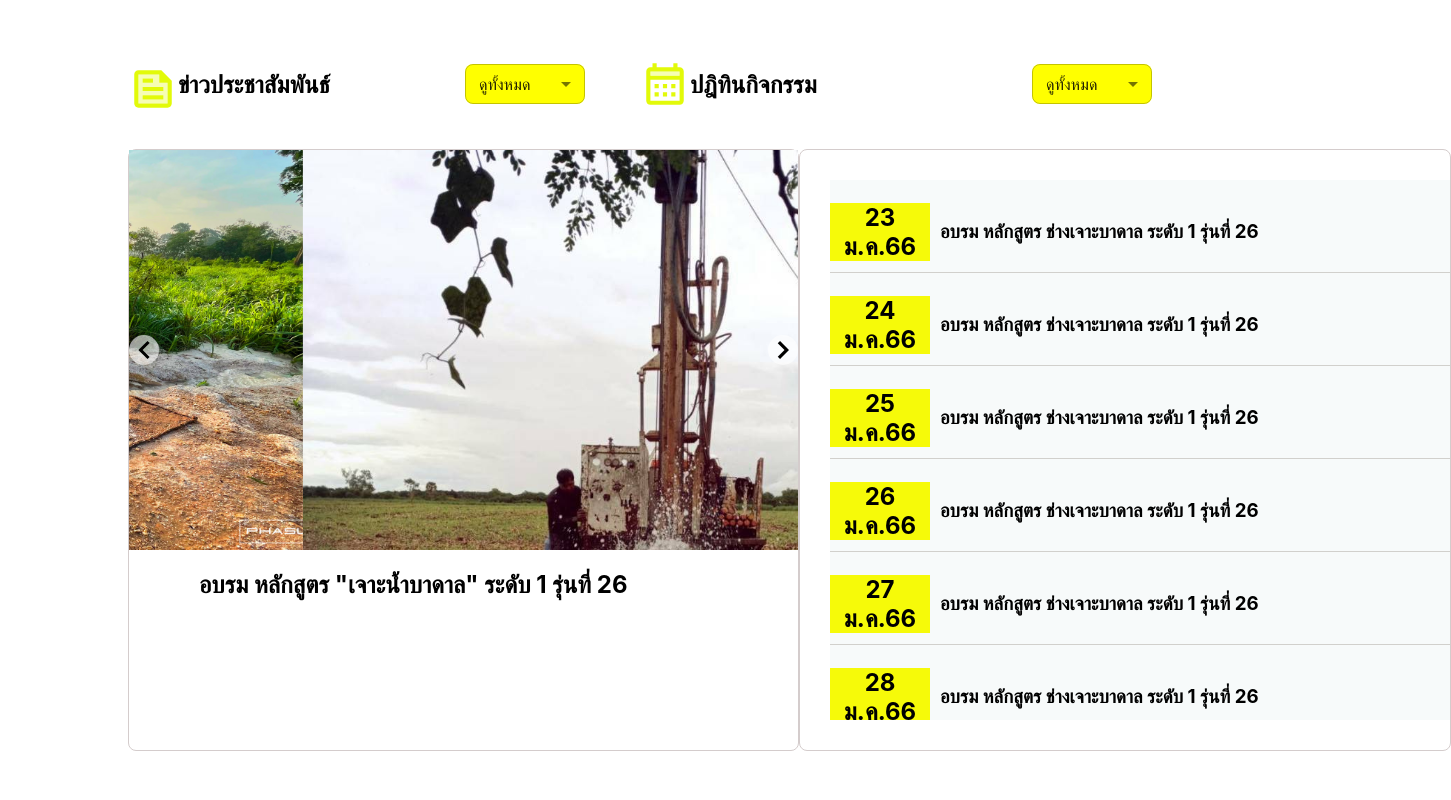
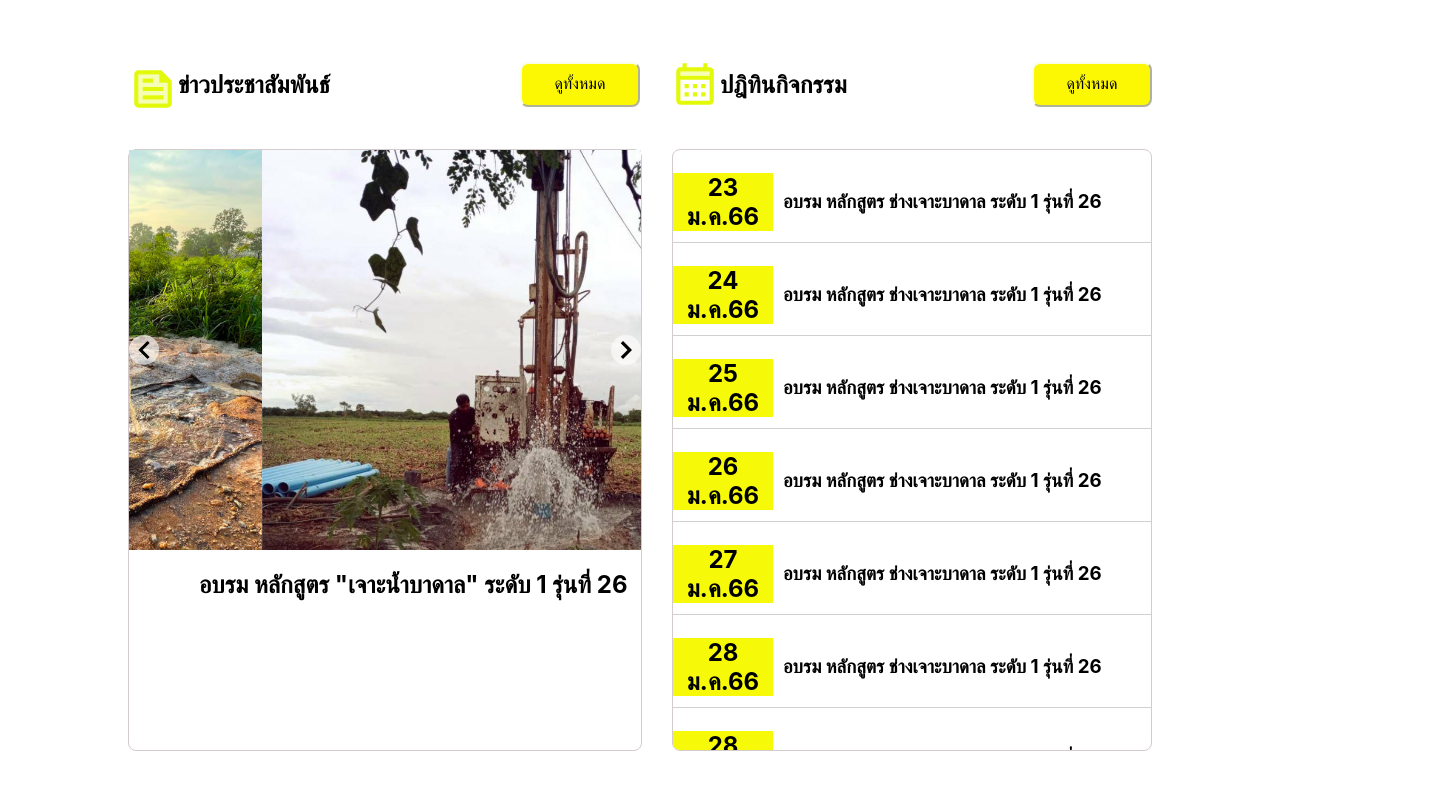
Before and after one commit to chatreezoo/groundwater, a React (Create React App) app: page / in a window 1280 px wide. Shown: the top 800 px of the page, 1451 px wide, since content can reach past the window. Built offline with nearby package versions, Linux system fonts and the light colour scheme.

Commit message:
update box center

```diff
--- a/src/Activity.js
+++ b/src/Activity.js
@@ -28,6 +28,18 @@ function Activity() {
       title: "28 ม.ค.66",
       explain: "อบรม หลักสูตร ช่างเจาะบาดาล ระดับ 1 รุ่นที่ 26",
     },
+    {
+      title: "28 ม.ค.66",
+      explain: "อบรม หลักสูตร ช่างเจาะบาดาล ระดับ 1 รุ่นที่ 26",
+    },
+    {
+      title: "28 ม.ค.66",
+      explain: "อบรม หลักสูตร ช่างเจาะบาดาล ระดับ 1 รุ่นที่ 26",
+    },
+    {
+      title: "28 ม.ค.66",
+      explain: "อบรม หลักสูตร ช่างเจาะบาดาล ระดับ 1 รุ่นที่ 26",
+    },
   ];
   return (
     <div className="Act">
--- a/src/Advertise.css
+++ b/src/Advertise.css
@@ -3,6 +3,15 @@
   flex-direction: column;
   width: 80%;
   margin: 0 auto;
+}
+
+.button {
+  height: 45px;
+  width: 120px;
+  background-color: rgb(252, 248, 4);
+  border-radius: 8px;
+  border-color: hsla(204, 100%, 99%, 0.904);
+  font-size: 16px;
 }
 
 .Box__Top {
@@ -15,65 +24,40 @@
 }
 
 .Box__center {
+  width: 100%;
   margin-top: 30px;
+  gap: 30px;
   display: flex;
   align-items: center;
   justify-content: space-between;
-
 }
 
 .image {
-  width: 669px;
+  width: 50%;
   height: 600px;
   border: 1px solid rgb(212, 204, 204);
   flex-direction: column;
   flex-direction: row;
   border-radius: 8px;
+  flex: 0.5;
 }
 
-.image > img {
-  height: 500px;
-  width: 670px;
+.list {
+  display: flex;
+  flex: 0.5;
+  border: 1px solid rgb(212, 204, 204);
   border-radius: 8px;
+  height: 600px;
+  width: 100%;
+  overflow-y: scroll;
 }
 
 .image > h2 {
   margin-left: 70px;
 }
 
-.Box__list {
-  flex: 0.5;
-  border: 1px solid rgb(212, 204, 204);
-  border-radius: 8px;
-  height: 600px;
-  width: 750px;
-
-}
-
-.list {
-  margin-top: 30px;
-  margin-left: 30px;
-  background-color: rgb(247, 250, 250);
-  width: 620px;
-  height: 540px;
-  flex: 0.25;
-  overflow-y: scroll;
-
-}
-
-.Text__list {
-  display: flex;
-  flex: 0.5;
-}
-
-.Text__list > h1 {
-  display: flex;
-  text-align: center;
-  width: 100px;
-  background-color: rgb(252, 248, 4);
-}
-
 .icon__Calender.MuiSvgIcon-root {
+  padding-left: 30px;
   width: 50px;
   height: 50px;
   color: rgb(226, 250, 9);
@@ -102,7 +86,6 @@
   width: 50px;
   height: 50px;
   color: rgb(246, 250, 9);
-
 }
 
 .filter__box {
@@ -113,7 +96,6 @@
 }
 
 .filter__title {
-
   display: flex;
   gap: 20px;
 }
--- a/src/Advertise.js
+++ b/src/Advertise.js
@@ -11,17 +11,7 @@ import FeedTwoToneIcon from "@mui/icons-material/FeedTwoTone";
 import "./Advertise.css";
 
 function Advertise() {
-  const [news, setNews] = useState("all");
-  const [activity, setActivity] = useState(0);
   const [video, setVideo] = useState(0);
-
-  const handleChangeNews = (event) => {
-    setNews(event.target.value);
-  };
-
-  const handleChangeActivity = (event) => {
-    setActivity(event.target.value);
-  };
 
   const handleChangeVideo = (event) => {
     setVideo(event.target.value);
@@ -45,24 +35,7 @@ function Advertise() {
               <FeedTwoToneIcon className="test__icon" />
               <h2>ข่าวประชาสัมพันธ์</h2>
             </div>
-            <Box style={{ display: "flex" }}>
-              <Select
-                fullWidth
-                value={news}
-                onChange={handleChangeNews}
-                sx={{
-                  background: "yellow",
-                  marginRight:"55px",
-                  width: "120px",
-                  height: "40px",
-                  borderRadius: "8px",
-                }}
-              >
-                <MenuItem value="all">ดูทั้งหมด </MenuItem>
-                <MenuItem value="lasted">ข่าวล่าสุด </MenuItem>
-                <MenuItem value="oldest">ข่าวเก่า</MenuItem>
-              </Select>
-            </Box>
+            <button className="button">ดูทั้งหมด</button>
           </div>
         </div>
 
@@ -80,40 +53,18 @@ function Advertise() {
               <CalendarMonthTwoToneIcon className="icon__Calender" />
               <h2>ปฎิทินกิจกรรม</h2>
             </div>
-
-            <Box sx={{ display: "flex", alignItems: "center" }}>
-              <Select
-                fullWidth
-                value={activity}
-                onChange={handleChangeActivity}
-                sx={{
-                  background: "yellow",
-                  width: "120px",
-                  height: "40px",
-                  borderRadius: "8px",
-                }}
-              >
-                <MenuItem value={0}>ดูทั้งหมด </MenuItem>
-                <MenuItem value={10}>item 1 </MenuItem>
-                <MenuItem value={20}>item 2 </MenuItem>
-                <MenuItem value={30}>item 3 </MenuItem>
-              </Select>
-            </Box>
+            <button className="button">ดูทั้งหมด</button>
           </div>
         </div>
       </div>
 
       <div className="Box__center">
         <div className="image">
-          <ImagesSlide/>
+          <ImagesSlide />
           <h2>อบรม หลักสูตร "เจาะน้ำบาดาล" ระดับ 1 รุ่นที่ 26</h2>
         </div>
-        <div className="Box__list">
-          <div className="list">
-            <div className="Text__list">
-              <Activity />
-            </div>
-          </div>
+        <div className="list">
+          <Activity />
         </div>
       </div>
 
--- a/src/ImagesSlide.js
+++ b/src/ImagesSlide.js
@@ -1,6 +1,6 @@
 import React from "react";
 import { Slide } from "react-slideshow-image";
-// Use lib https://www.npmjs.com/package/react-image
+// Use lib https://www.npmjs.com/package/react-slideshow-image
 import "react-slideshow-image/dist/styles.css";
 
 const divStyle = {
@@ -9,6 +9,7 @@ const divStyle = {
   justifyContent: "center",
   backgroundSize: "cover",
   height: "400px",
+  width:  "100%"
 };
 const slideImages = [
   {
@@ -30,7 +31,7 @@ const slideImages = [
 
 const ImagesSlide = () => {
   return (
-    <div className="slide-container">
+
       <Slide>
         {slideImages.map((slideImage, index) => (
           <div key={index}>
@@ -40,7 +41,7 @@ const ImagesSlide = () => {
           </div>
         ))}
       </Slide>
-    </div>
+
   );
 };
 
```
